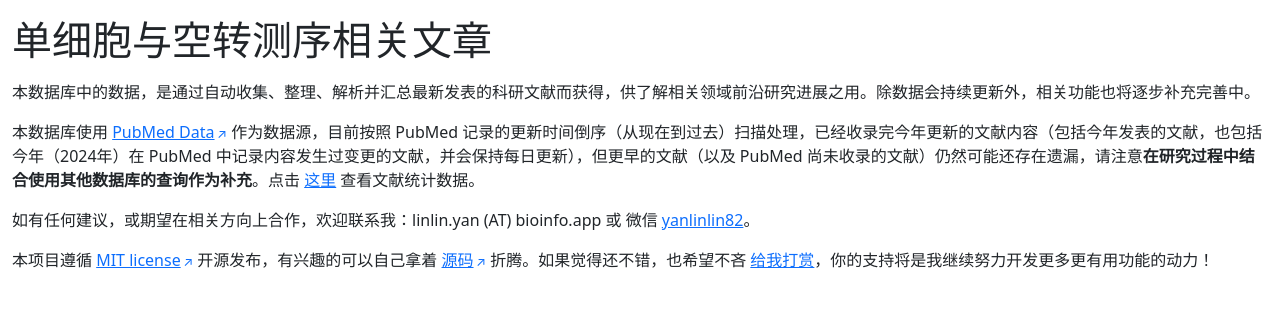
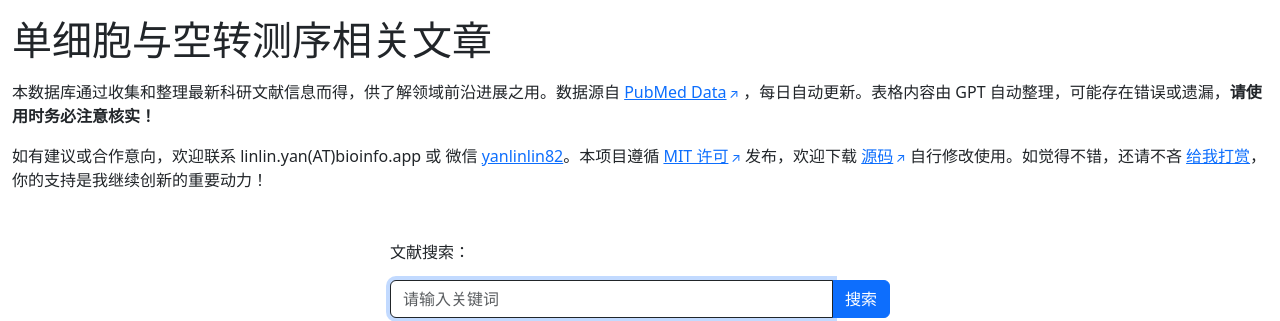
Before and after one commit to freeradical12/dulipapers, a Django app: template core/templates/core/home.html in a window 1280 px wide. Shown: the top 321 px of the page. Run offline with Django 3.2, Linux system fonts and the light colour scheme; the template is opened without the code that fills it, so the values that code supplies are empty; some libraries are stand-ins or nearby versions.

Commit message:
Improve text.

```diff
--- a/core/templates/core/home.html
+++ b/core/templates/core/home.html
@@ -5,9 +5,7 @@
 
 <h1>单细胞与空转测序相关文章</h1>
 
-<p class="mt-3">本数据库中的数据，是通过自动收集、整理、解析并汇总最新发表的科研文献而获得，供了解相关领域前沿研究进展之用。除数据会持续更新外，相关功能也将逐步补充完善中。</p>
-
-<p class="mt-3">本数据库使用 <a href="https://pubmed.ncbi.nlm.nih.gov/download/" target="_blank" class="external-link">PubMed Data</a> 作为数据源，目前按照 PubMed 记录的更新时间倒序（从现在到过去）扫描处理，已经收录完今年更新的文献内容（包括今年发表的文献，也包括今年（2024年）在 PubMed 中记录内容发生过变更的文献，并会保持每日更新），但更早的文献（以及 PubMed 尚未收录的文献）仍然可能还存在遗漏，请注意<b>在研究过程中结合使用其他数据库的查询作为补充</b>。点击 <a href="stat/">这里</a> 查看文献统计数据。</p>
+<p class="mt-3">本数据库通过收集和整理最新科研文献信息而得，供了解领域前沿进展之用。数据源自 <a href="https://pubmed.ncbi.nlm.nih.gov/download/" target="_blank" class="external-link">PubMed Data</a> ，每日自动更新。表格内容由 GPT 自动整理，可能存在错误或遗漏，<b>请使用时务必注意核实！</b></a>
 
 {% include "core/includes/intro.html" %}
 {% include "core/includes/search.html" %}
--- a/core/templates/core/includes/intro.html
+++ b/core/templates/core/includes/intro.html
@@ -14,13 +14,13 @@
 </style>
 {% endblock %}
 
-<p class="mt-1">如有任何建议，或期望在相关方向上合作，欢迎联系我：linlin.yan (AT) bioinfo.app 或 微信 <a href="javascript:void(0);" id="toggleLink">yanlinlin82</a>。</p>
+<p class="mt-3">如有建议或合作意向，欢迎联系 linlin.yan(AT)bioinfo.app 或 微信 <a href="javascript:void(0);" id="toggleLink">yanlinlin82</a>。本项目遵循 <a href="https://github.com/yanlinlin82/single-cell-papers/blob/main/LICENSE" target="_blank" class="external-link">MIT 许可</a> 发布，欢迎下载 <a href="https://github.com/yanlinlin82/single-cell-papers/" target="_blank" class="external-link">源码</a> 自行修改使用。如觉得不错，还请不吝 <a href="javascript:void(0);" id="toggleLink2">给我打赏</a>，你的支持是我继续创新的重要动力！</p>
+
 <div id="customDiv" class="custom-div">
   <div class="text=center"><img src="{% static "images/qrcode.jpg" %}" class="img-fluid" alt="Sample Image"></div>
   <div class="text-center">添加微信请说明来意</div>
 </div>
 
-<p class="mt-1">本项目遵循 <a href="https://github.com/yanlinlin82/single-cell-papers/blob/main/LICENSE" target="_blank" class="external-link">MIT license</a> 开源发布，有兴趣的可以自己拿着 <a href="https://github.com/yanlinlin82/single-cell-papers/" target="_blank" class="external-link">源码</a> 折腾。如果觉得还不错，也希望不吝 <a href="javascript:void(0);" id="toggleLink2">给我打赏</a>，你的支持将是我继续努力开发更多更有用功能的动力！</p>
 <div id="customDiv2" class="custom-div">
   <div class="text=center"><img src="{% static "images/reward.jpg" %}" class="img-fluid" alt="Sample Image"></div>
   <div class="text-center">微信赞赏</div>
```
